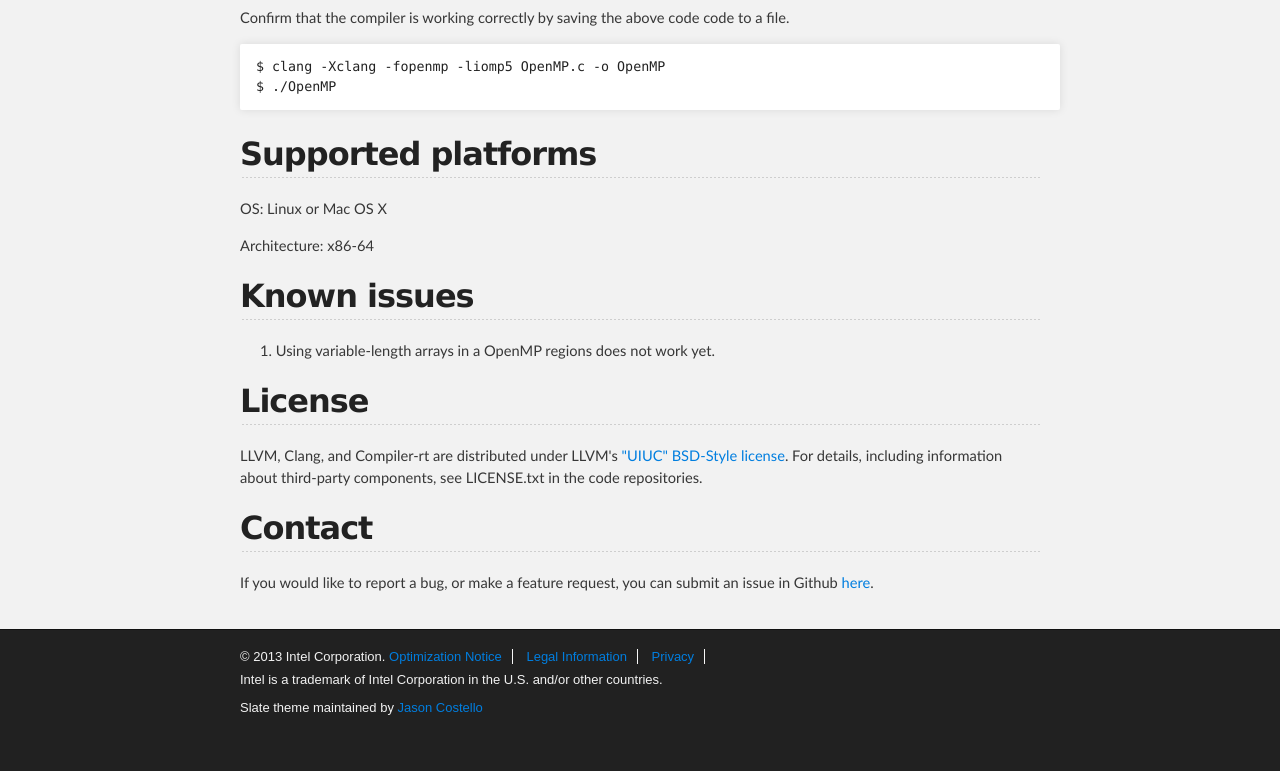
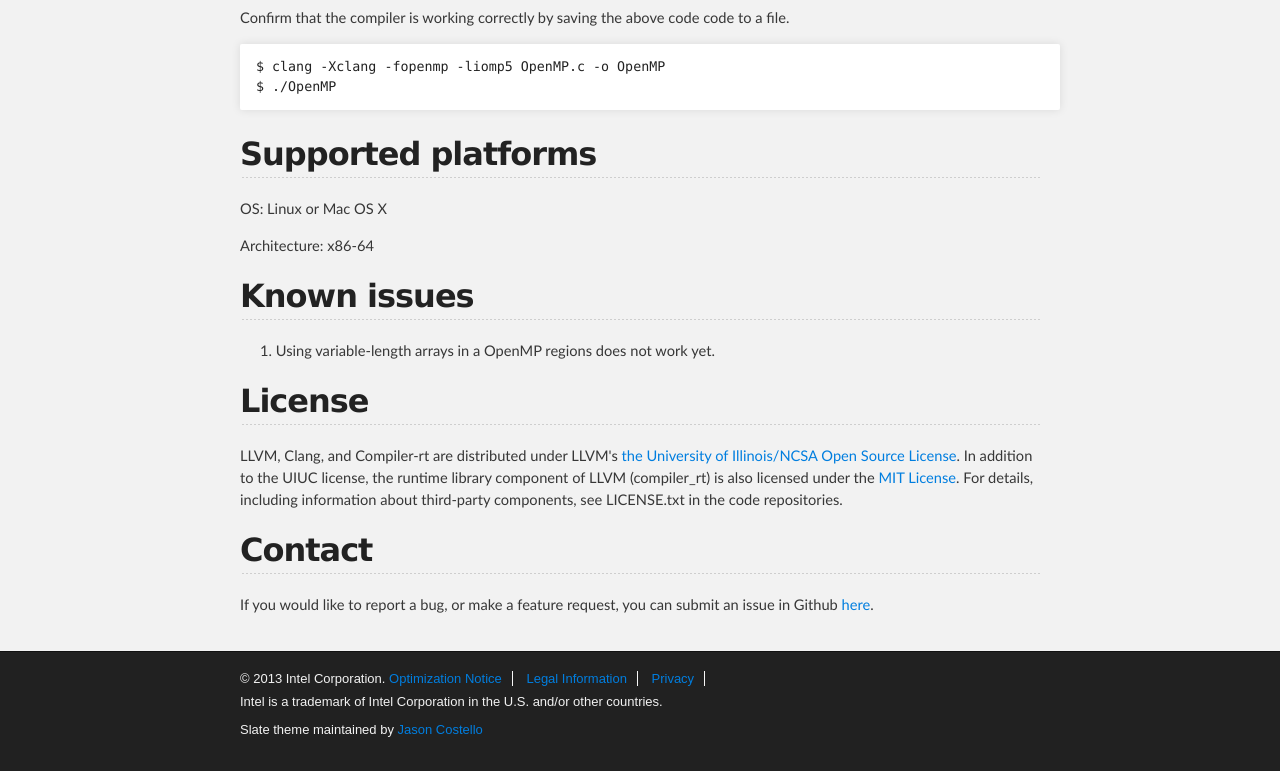
Before and after one commit to clang-omp/clang-omp.github.io, a plain HTML site: page index.html in a window 1280 px wide. Shown: the part 1339-2110 px from the top of the page. Before the commit the page ends 2088 px from the top, so only its background shows below. Drawn offline with Linux system fonts and the light colour scheme.

Commit message:
Update index.html

```diff
--- a/index.html
+++ b/index.html
@@ -101,7 +101,7 @@ $ ./OpenMP
 </ol><h2>
 <a name="license" class="anchor" href="#license"><span class="octicon octicon-link"></span></a>License</h2>
 
-<p>LLVM, Clang, and Compiler-rt are distributed under LLVM's <a href="http://llvm.org/docs/DeveloperPolicy.html#license">"UIUC" BSD-Style license</a>. For details, including information about third-party components, see LICENSE.txt in the code repositories.</p>
+<p>LLVM, Clang, and Compiler-rt are distributed under LLVM's <a href="http://llvm.org/docs/DeveloperPolicy.html#license">the University of Illinois/NCSA Open Source License</a>. In addition to the UIUC license, the runtime library component of LLVM (compiler_rt) is also licensed under the <a href="http://www.opensource.org/licenses/mit-license.php">MIT License</a>. For details, including information about third-party components, see LICENSE.txt in the code repositories.</p>
 
 <h2>
 <a name="contact" class="anchor" href="#contact"><span class="octicon octicon-link"></span></a>Contact</h2>
```
